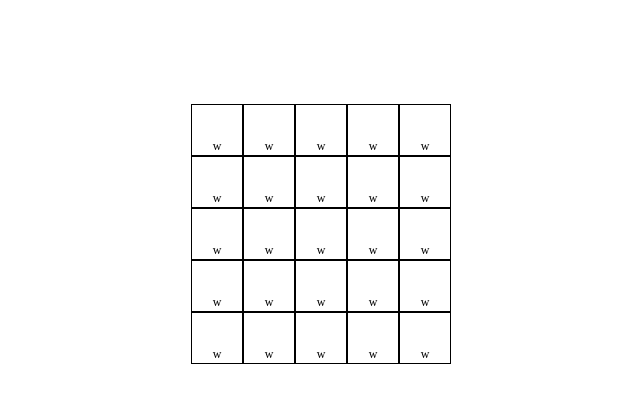
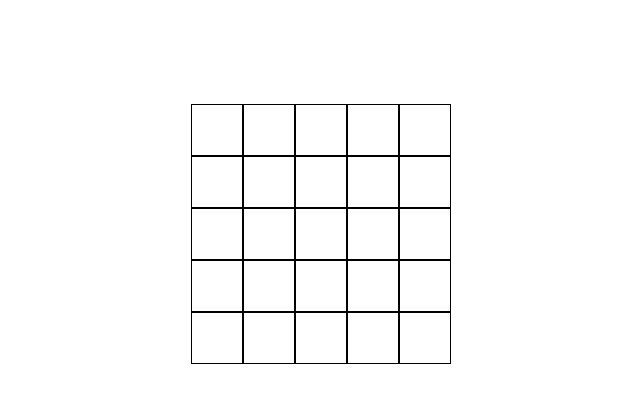
Before and after one commit to Tkach-Illia/site-ADtry, a Next.js app: page / in a window 1280 px wide. Shown: the top 402 px of the page, without its empty margins (319-959 px from the left). Built offline with nearby package versions, Linux system fonts and the light colour scheme.

Commit message:
feat: remove symbol from cells

```diff
--- a/components/Game.tsx
+++ b/components/Game.tsx
@@ -97,9 +97,6 @@ const Game: React.FC = () => {
               ) : (
                 <div style={{ fontSize: "20px" }}>{cell.value}</div>
               )}
-              <div style={{ fontSize: "12px", marginTop: "2px" }}>
-                {cell.symbol}
-              </div>
             </div>
           ))}
         </div>
```
